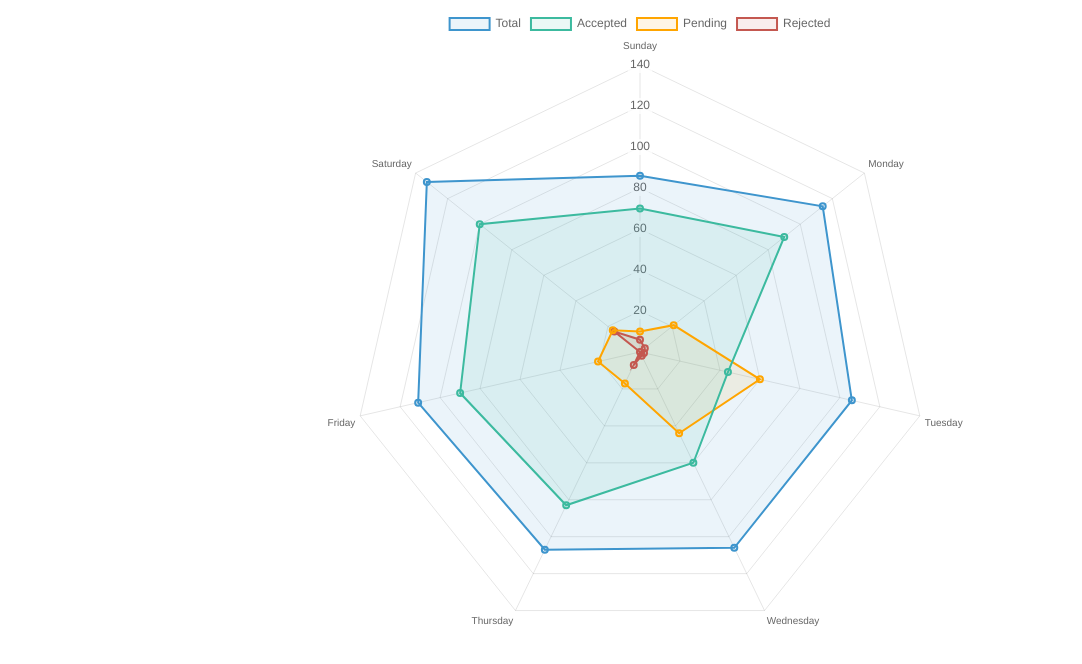
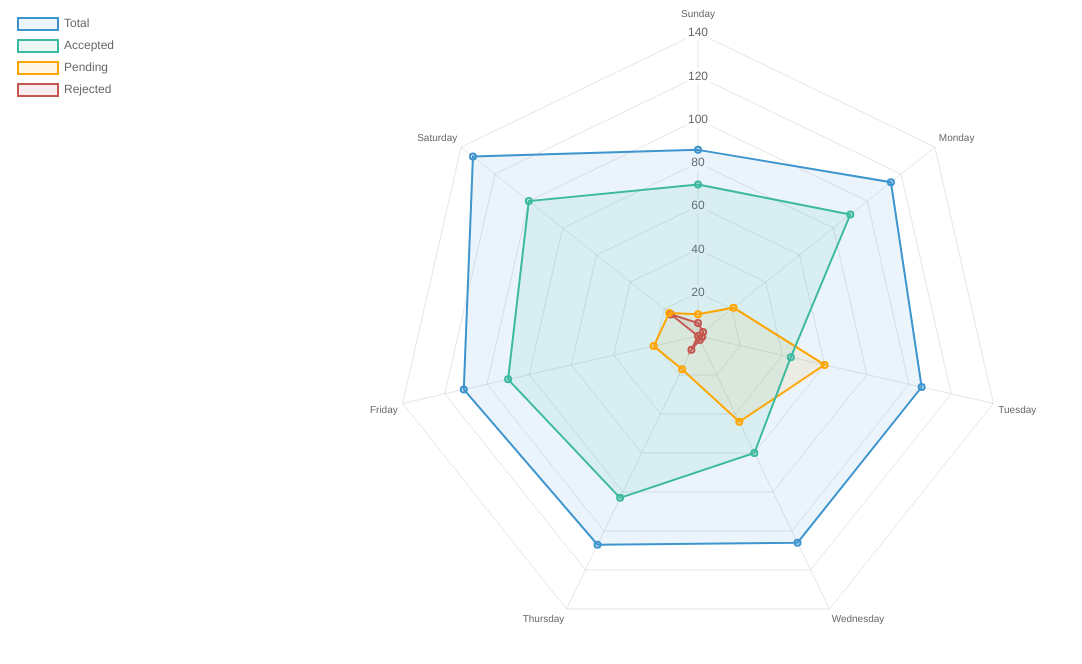
Before and after one commit to uxkjaer/chartjs_sample, a website: page dist/index.html in a window 1280 px wide. Shown: the whole page, without its empty margins (0-1082 px from the left). Drawn offline with nearby package versions, Linux system fonts and the light colour scheme.

Commit message:
initial commit

```diff
--- a/dist/index.html
+++ b/dist/index.html
@@ -2,66 +2,77 @@
 <html>
   <head>
     <!-- Required meta tags -->
-    <meta charset="utf-8">
-    <meta name="viewport" content="width=device-width, initial-scale=1.0">
+    <meta charset="utf-8" />
+    <meta name="viewport" content="width=device-width, initial-scale=1.0" />
     <title>Chart.js Radar Chart</title>
     <!--Chart.js JS CDN-->
     <script src="https://cdnjs.cloudflare.com/ajax/libs/Chart.js/2.9.4/Chart.min.js"></script>
   </head>
   <body>
-
     <div>
       <canvas id="myChart"></canvas>
     </div>
 
     <script>
-      var ctx = document.getElementById('myChart').getContext('2d');
+      var ctx = document.getElementById("myChart").getContext("2d");
       var myChart = new Chart(ctx, {
-          type: 'radar',
+        type: "radar",
         data: {
-            labels: ["Sunday", "Monday", "Tuesday", "Wednesday", "Thursday", "Friday", "Saturday"],
-            datasets: [{
-                data: [86,114,106,106,107,111,133],
+          labels: [
+            "Sunday",
+            "Monday",
+            "Tuesday",
+            "Wednesday",
+            "Thursday",
+            "Friday",
+            "Saturday",
+          ],
+          datasets: [
+            {
+              data: [86, 114, 106, 106, 107, 111, 133],
               label: "Total",
               borderColor: "#3e95cd",
               backgroundColor: "rgb(62,149,205,0.1)",
-                borderWidth:2,
-
-              }, {
-                data: [70,90,44,60,83,90,100],
+              borderWidth: 2,
+            },
+            {
+              data: [70, 90, 44, 60, 83, 90, 100],
               label: "Accepted",
               borderColor: "#3cba9f",
               backgroundColor: "rgb(60,186,159,0.1)",
-                borderWidth:2,
-
-              }, {
-                data: [10,21,60,44,17,21,17],
+              borderWidth: 2,
+            },
+            {
+              data: [10, 21, 60, 44, 17, 21, 17],
               label: "Pending",
               borderColor: "#ffa500",
-                backgroundColor:"rgb(255,165,0,0.1)",
-                borderWidth:2,
-
-              }, {
-                data: [6,3,2,2,7,0,16],
+              backgroundColor: "rgb(255,165,0,0.1)",
+              borderWidth: 2,
+            },
+            {
+              data: [6, 3, 2, 2, 7, 0, 16],
               label: "Rejected",
               borderColor: "#c45850",
-                backgroundColor:"rgb(196,88,80,0.1)",
-                borderWidth:2,
-
-              }
-            ]
+              backgroundColor: "rgb(196,88,80,0.1)",
+              borderWidth: 2,
+            },
+          ],
         },
         options: {
           scales: {
-               xAxes: [{
+            xAxes: [
+              {
                 display: false,
-               }],
-             }
+              },
+            ],
+          },
+          legend: {
+            display: true,
+            position: "left",
+            align: "start",
+          },
         },
       });
     </script>
-
-
-
   </body>
 </html>
```
Lines whose indentation alone changed are shown as unchanged.
